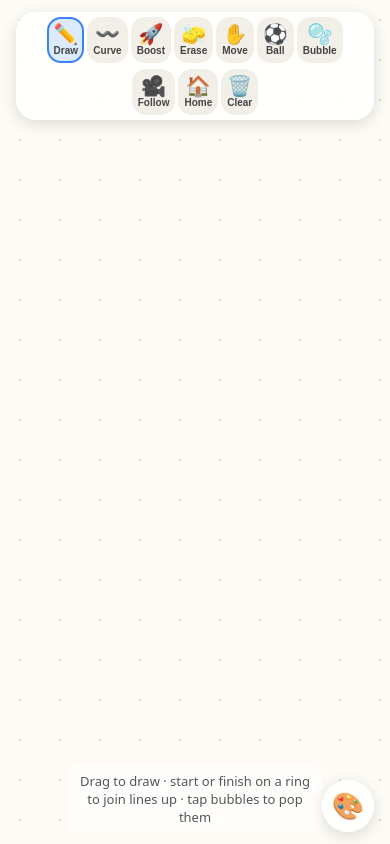
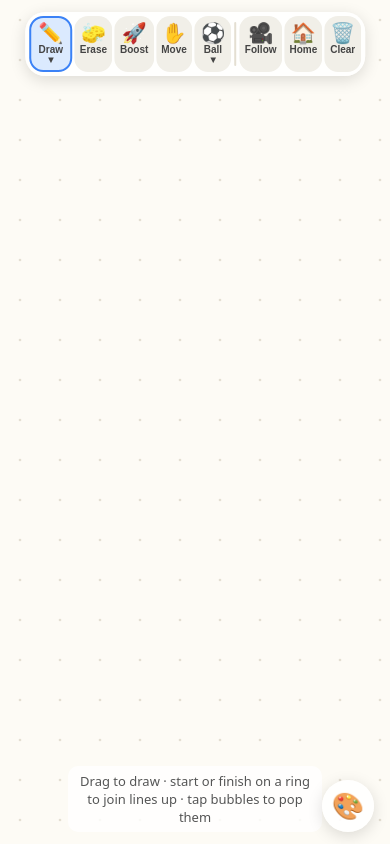
Before and after one commit to espaull/interactive-ball-thing, a website built with Vite: page index.html in a window 390 px wide. Built offline with nearby package versions, Linux system fonts and the light colour scheme; what planck would draw is missing.

Commit message:
Group the toolbar's tools into buttons with pop-out menus
Tools are now defined in groups (tools/index.ts). Each group is one
toolbar button showing the tool last picked from it: tap to pick that
tool, tap again to open a menu of the group's others. Draw/Curve and
Ball/Bubble are grouped; Erase, Boost and Move stand alone for now.
A tap on the canvas while a menu is open only closes it.

Eight buttons fit one row on phones again (two rows only below 360px).

Co-Authored-By: Claude Opus 5.5 <noreply@anthropic.com>

```diff
--- a/index.html
+++ b/index.html
@@ -19,6 +19,7 @@
       <button id="home" title="Back to the start">🏠<span>Home</span></button>
       <button id="clear" title="Clear everything">🗑️<span>Clear</span></button>
     </nav>
+    <div id="tool-menu" hidden></div>
     <p id="hint"></p>
     <button id="bg-button" title="Change the background">🎨</button>
     <div id="bg-picker" hidden></div>
--- a/src/main.ts
+++ b/src/main.ts
@@ -3,7 +3,7 @@ import { Camera } from "./camera";
 import { Effects } from "./render/effects";
 import { render } from "./render/render";
 import { playPop } from "./sound";
-import { createTools } from "./tools";
+import { createToolGroups } from "./tools";
 import { Input } from "./tools/input";
 import {
   keepFocusOffButtons,
@@ -21,8 +21,8 @@ const ctx = canvas.getContext("2d")!;
 const playground = new Playground();
 const camera = new Camera();
 const effects = new Effects();
-const tools = createTools(playground, camera);
-const input = new Input(canvas, playground, camera, tools);
+const toolGroups = createToolGroups(playground, camera);
+const input = new Input(canvas, playground, camera, toolGroups[0][0]);
 
 // However a bubble pops (clicked, or bumped too often): splash and sound.
 playground.onPop = (x, y, radius) => {
@@ -31,7 +31,7 @@ playground.onPop = (x, y, radius) => {
 };
 
 keepFocusOffButtons();
-setupToolbar(tools, input);
+setupToolbar(toolGroups, input);
 setupActions(camera, playground, input, effects);
 const background = setupBackgroundPicker(canvas);
 
--- a/src/style.css
+++ b/src/style.css
@@ -34,7 +34,8 @@ body {
   user-select: none;
 }
 
-#toolbar button {
+#toolbar button,
+#tool-menu button {
   display: flex;
   flex-direction: column;
   align-items: center;
@@ -49,19 +50,38 @@ body {
   cursor: pointer;
 }
 
-#toolbar button span {
+#toolbar button span,
+#tool-menu button span {
   font-size: 14px;
   font-weight: 600;
   color: #444;
 }
 
-#toolbar button:hover {
+#toolbar button:hover,
+#tool-menu button:hover {
   background: #e8e5da;
 }
 
-#toolbar button.active {
+#toolbar button.active,
+#tool-menu button.active {
   border-color: #3b82f6;
   background: #dbeafe;
+}
+
+/* The menu a group button opens, just below it. */
+#tool-menu {
+  position: fixed;
+  display: flex;
+  gap: 8px;
+  padding: 8px;
+  background: #ffffffee;
+  border-radius: 18px;
+  box-shadow: 0 4px 16px #0003;
+  user-select: none;
+}
+
+#tool-menu[hidden] {
+  display: none;
 }
 
 #toolbar .divider {
@@ -77,20 +97,33 @@ body {
     gap: 3px;
     padding: 5px;
   }
-  #toolbar button {
+  #toolbar button,
+  #tool-menu button {
     min-width: 0;
     padding: 5px 4px;
     font-size: 20px;
     border-width: 2px;
   }
-  #toolbar button span {
+  #toolbar button span,
+  #tool-menu button span {
     font-size: 10px;
   }
 }
 
-/* Phones: two rows. The divider becomes a line break, so the tools sit on
-   top and Follow/Home/Clear go underneath. */
-@media (max-width: 520px) {
+/* Phones: tighter spacing keeps the toolbar on one row. */
+@media (max-width: 420px) {
+  #toolbar {
+    gap: 2px;
+    padding: 4px;
+  }
+  #toolbar .divider {
+    margin: 6px 1px;
+  }
+}
+
+/* The smallest phones: two rows. The divider becomes a line break, so the
+   tools sit on top and Follow/Home/Clear go underneath. */
+@media (max-width: 360px) {
   #toolbar {
     flex-wrap: wrap;
     justify-content: center;
--- a/src/tools/index.ts
+++ b/src/tools/index.ts
@@ -14,9 +14,13 @@ export type { Overlay, Tool } from "./tool";
 // line's end joins onto that line.
 const SNAP_RADIUS_PX = 20;
 
-// Every tool, in toolbar order. To add a tool, write a class implementing
-// `Tool` and add it here; the toolbar button is made from it.
-export function createTools(playground: Playground, camera: Camera): Tool[] {
+// The tools, in toolbar groups. Each group is one toolbar button; a group
+// with several tools opens a menu of them. To add a tool, write a class
+// implementing `Tool` and add it to a group here.
+export function createToolGroups(
+  playground: Playground,
+  camera: Camera,
+): Tool[][] {
   const ctx: ToolContext = {
     playground,
     camera,
@@ -24,12 +28,10 @@ export function createTools(playground: Playground, camera: Camera): Tool[] {
       playground.lineEndAt(p.x, p.y, SNAP_RADIUS_PX / camera.zoom, except),
   };
   return [
-    new PencilTool(ctx),
-    new CurveTool(ctx),
-    new BoostTool(ctx),
-    new EraserTool(ctx),
-    new MoveTool(ctx),
-    new BallTool(ctx),
-    new BubbleTool(ctx),
+    [new PencilTool(ctx), new CurveTool(ctx)],
+    [new EraserTool(ctx)],
+    [new BoostTool(ctx)],
+    [new MoveTool(ctx)],
+    [new BallTool(ctx), new BubbleTool(ctx)],
   ];
 }
--- a/src/tools/input.ts
+++ b/src/tools/input.ts
@@ -7,7 +7,6 @@ import type { Overlay, Tool } from "./tool";
 // every tool shares (panning, zooming, popping bubbles, pointer capture) and
 // passes the rest to the selected tool.
 export class Input {
-  tool: Tool;
   // Where the pointer is, in screen pixels, or null when it's off the canvas.
   private hover: Point | null = null;
   private pointerId: number | null = null;
@@ -22,9 +21,9 @@ export class Input {
     private canvas: HTMLCanvasElement,
     private playground: Playground,
     private camera: Camera,
-    tools: Tool[],
+    // The tool selected to begin with.
+    public tool: Tool,
   ) {
-    this.tool = tools[0];
     canvas.addEventListener("pointerdown", this.onDown);
     canvas.addEventListener("pointermove", this.onMove);
     canvas.addEventListener("pointerup", this.onUp);
--- a/src/ui.ts
+++ b/src/ui.ts
@@ -13,36 +13,94 @@ const BG_STORAGE_KEY = "background";
 // Keep focus off the buttons, so Space and Enter never "press" one.
 export function keepFocusOffButtons(): void {
   for (const el of document.querySelectorAll(
-    "#toolbar, #bg-button, #bg-picker",
+    "#toolbar, #tool-menu, #bg-button, #bg-picker",
   )) {
     el.addEventListener("mousedown", (e) => e.preventDefault());
   }
 }
 
-// One toolbar button per tool (before the divider), and the hint at the
-// bottom of the screen for whichever is selected.
-export function setupToolbar(tools: Tool[], input: Input): void {
+// One toolbar button per group of tools (before the divider), and the hint
+// at the bottom of the screen for whichever tool is selected. A group button
+// shows the tool last picked from it: tapping it picks that tool, and tapping
+// it again (while it's selected) opens a menu of the group's other tools.
+export function setupToolbar(groups: Tool[][], input: Input): void {
   const hint = document.querySelector<HTMLElement>("#hint")!;
   const divider = document.querySelector("#toolbar .divider")!;
+  const menu = document.querySelector<HTMLElement>("#tool-menu")!;
+  // The tool each group button currently stands for.
+  const chosen = groups.map((group) => group[0]);
 
-  const select = (tool: Tool) => {
-    input.setTool(tool);
-    buttons.forEach((b, i) => b.classList.toggle("active", tools[i] === tool));
-    hint.textContent = TOUCH ? tool.hints.touch : tool.hints.mouse;
-  };
-
-  const buttons = tools.map((tool) => {
+  const buttons = groups.map((group, g) => {
     const button = document.createElement("button");
-    button.title = tool.title;
-    const label = document.createElement("span");
-    label.textContent = tool.label;
-    button.append(tool.icon, label);
-    button.addEventListener("click", () => select(tool));
+    button.addEventListener("click", () => {
+      const tool = chosen[g];
+      if (group.length > 1 && input.tool === tool && menu.hidden) {
+        openMenu(g);
+      } else {
+        select(tool);
+      }
+    });
     divider.before(button);
     return button;
   });
 
-  select(tools[0]);
+  function select(tool: Tool): void {
+    input.setTool(tool);
+    const g = groups.findIndex((group) => group.includes(tool));
+    chosen[g] = tool;
+    buttons.forEach((button, i) => {
+      const group = groups[i];
+      const shown = chosen[i];
+      // "▾" marks the buttons that open a menu.
+      const more = group.length > 1 ? " ▾" : "";
+      button.replaceChildren(shown.icon, labelled(shown.label + more));
+      button.title =
+        group.length > 1 ? `${shown.title} (tap again for more)` : shown.title;
+      button.classList.toggle("active", i === g);
+    });
+    hint.textContent = TOUCH ? tool.hints.touch : tool.hints.mouse;
+    menu.hidden = true;
+  }
+
+  function openMenu(g: number): void {
+    menu.replaceChildren(
+      ...groups[g].map((tool) => {
+        const item = document.createElement("button");
+        item.title = tool.title;
+        item.append(tool.icon, labelled(tool.label));
+        item.classList.toggle("active", tool === input.tool);
+        item.addEventListener("click", () => select(tool));
+        return item;
+      }),
+    );
+    menu.hidden = false;
+    // Just below its button, kept on screen.
+    const anchor = buttons[g].getBoundingClientRect();
+    const width = menu.offsetWidth;
+    const left = anchor.left + anchor.width / 2 - width / 2;
+    menu.style.left = `${Math.max(16, Math.min(left, innerWidth - 16 - width))}px`;
+    menu.style.top = `${anchor.bottom + 8}px`;
+  }
+
+  // A tap on the canvas while the menu is open just closes it, without also
+  // using the tool. (Capturing, so this runs before the tool's own handler.)
+  document.querySelector("#stage")!.addEventListener(
+    "pointerdown",
+    (e) => {
+      if (menu.hidden) return;
+      menu.hidden = true;
+      e.stopImmediatePropagation();
+    },
+    { capture: true },
+  );
+
+  select(chosen[0]);
+}
+
+function labelled(text: string): HTMLSpanElement {
+  const span = document.createElement("span");
+  span.textContent = text;
+  return span;
 }
 
 // The Follow, Home and Clear buttons.
```
